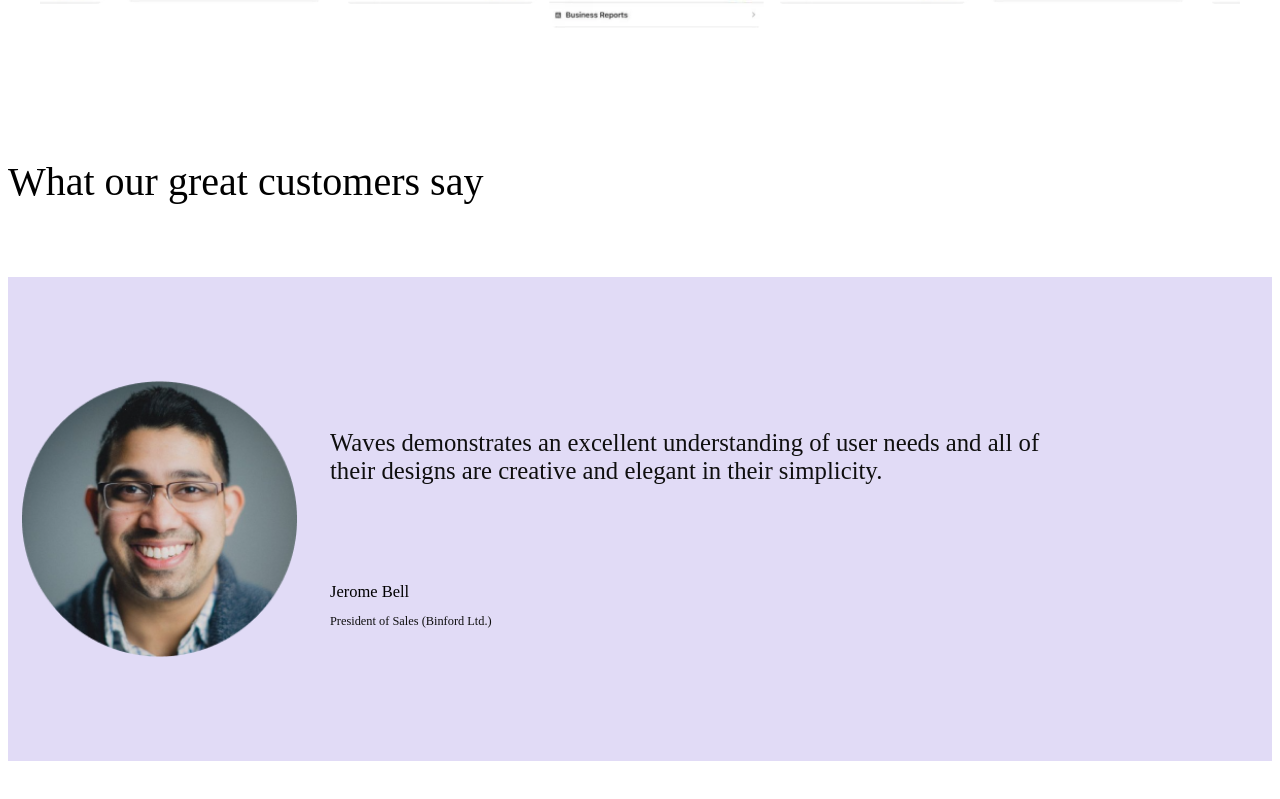
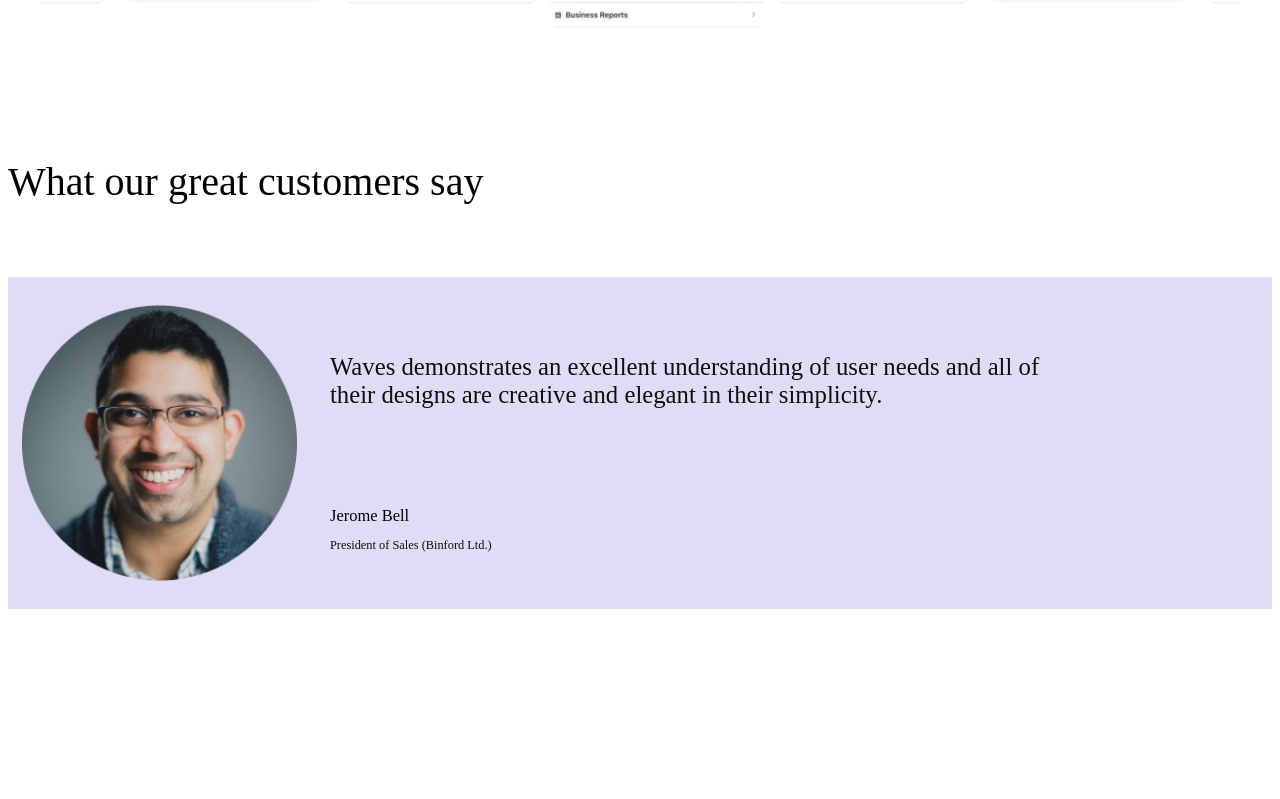
Before and after one commit to syedsaim40/aspennexus, a Next.js app: page /homepage in a window 1280 px wide. Shown: the part 2709-3508 px from the top of the page. After the commit the page ends 3398 px from the top, so only its background shows below. Built offline with nearby package versions, Linux system fonts and the light colour scheme.

Commit message:
new response

```diff
--- a/pages/homepage.js
+++ b/pages/homepage.js
@@ -26,6 +26,32 @@ const Homepage = () => {
     speed: 400,
     slidesToShow: 1,
     slidesToScroll: 1,
+    responsive: [
+      {
+        breakpoint: 1024,
+        settings: {
+          slidesToShow: 1,
+          slidesToScroll: 1,
+          infinite: true,
+          dots: true
+        }
+      },
+      {
+        breakpoint: 600,
+        settings: {
+          slidesToShow: 1,
+          slidesToScroll: 1,
+          initialSlide: 1
+        }
+      },
+      {
+        breakpoint: 480,
+        settings: {
+          slidesToShow: 1,
+          slidesToScroll: 1
+        }
+      }
+    ]
   };
 
   return (
--- a/pages/homepage.scss
+++ b/pages/homepage.scss
@@ -40,6 +40,7 @@
           align-items: center;
           display: flex;
           margin-left: 3rem;
+
         .vIcon {
           width: 21px;
           height: 21px;
@@ -48,6 +49,10 @@
           font-size: 12px;
           font-weight: 500;
           padding-left: 5px;
+        }
+        @media (max-width: 499px){
+          margin: 0;
+          margin-top: 2rem;
         }
       }
       @media (max-width: 499px){
@@ -77,25 +82,35 @@
         font-size: 40px;
         font-weight: 500;
         color: black;
+        @media (max-width: 499px){
+          font-size: 20px;
+        }
       }
     }
     .serviceContainer {
     display: grid;
     grid-template-columns: repeat(3,1fr);
     @media (max-width: 499px){
-      grid-template-columns: repeat(1,1fr);
+      grid-template-columns: repeat(2,1fr);
     }
       .serviceCard {
         padding: 2rem 2rem;
         Image{
           width: 140px;
           height: 140px;
+          @media (max-width: 499px){
+            width: 100px;
+            height: 100px;
+          }
         }
         h2 {
           font-size: 32px;
           font-weight: 500;
           color: var(--primary);
           padding: 1.5rem 0rem;
+          @media (max-width: 499px){
+            font-size: 20px;
+          }
         }
         p{
           color: #3F3F3F;
@@ -103,11 +118,17 @@
           font-weight: 400;
           letter-spacing: 1px;
           padding-bottom: 1rem;
+          @media (max-width: 499px){
+            font-size: 8px;
+          }
         }
         a{
           color:  #0F0F0F;
           font-weight: 500;
           font-style: 16px;
+          @media (max-width: 499px){
+            font-size: 8px;
+          }
         }
       }
     }
@@ -135,16 +156,23 @@
       font-size: 40px;
       font-weight: 500;
       font-family: var(--mont);
+      @media (max-width: 499px){
+        font-size: 23px;
+      }
+
     }
   }
   .reviewCard{
-    height: 484px;
+
     background: #E1DBF6;
      display: flex;
      justify-content: space-evenly;
      align-items: center;
-     padding: 0rem 2rem;
+     padding: 2rem 2rem;
      gap: 2rem;
+     @media (max-width: 499px){
+      padding: 2rem 2rem;
+    }
      .reviewText{
       h4{
         color: #0F0F0F;
@@ -153,6 +181,9 @@
         font-family: var(--mont);
         padding-bottom: 4rem;
         width: 80%;
+        @media (max-width: 499px){
+          width: 100%;
+        }
       }
       span{
         color: var(--primary);
@@ -166,12 +197,18 @@
         color: #0F0F0F;
       }
      }
+     @media (max-width: 499px){
+      flex-direction: column;
+    }
   }
 }
 
 .gallery_inner{
   display: flex;
   margin-bottom: 3rem;
+  @media (max-width: 499px){
+flex-direction: column;
+align-items: center;  }
   .containerText{
     padding: 0 6rem 0 0;
     flex: 1;
@@ -186,6 +223,8 @@
       color: #fff;
       line-height: normal;
       font-family: var(--mont);
+      @media (max-width: 499px){
+padding-bottom: 1rem;      }
     }
   }
   .cont_btn{
--- a/src/app/Components/Gallery.js
+++ b/src/app/Components/Gallery.js
@@ -45,7 +45,33 @@ const Gallery = () => {
   infinite: true,
   centerPadding: "60px",
   slidesToShow: 5,
-  speed: 500
+  speed: 500,
+  responsive: [
+    {
+      breakpoint: 1024,
+      settings: {
+        slidesToShow: 5,
+        slidesToScroll: 3,
+        infinite: true,
+        dots: true
+      }
+    },
+    {
+      breakpoint: 600,
+      settings: {
+        slidesToShow: 2,
+        slidesToScroll: 2,
+        initialSlide: 2
+      }
+    },
+    {
+      breakpoint: 480,
+      settings: {
+        slidesToShow: 1,
+        slidesToScroll: 1
+      }
+    }
+  ]
 };
 
   useEffect(() => {
```
